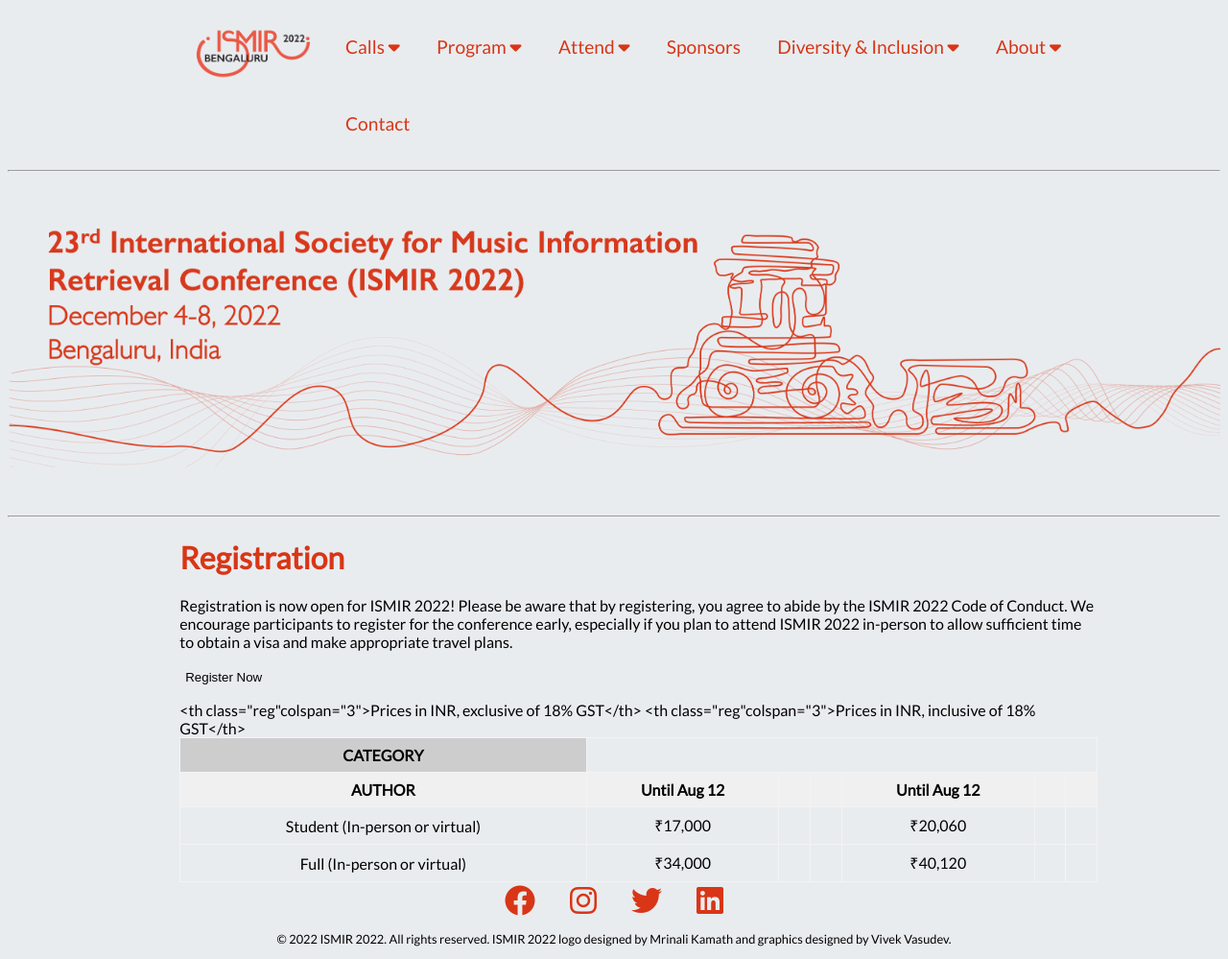
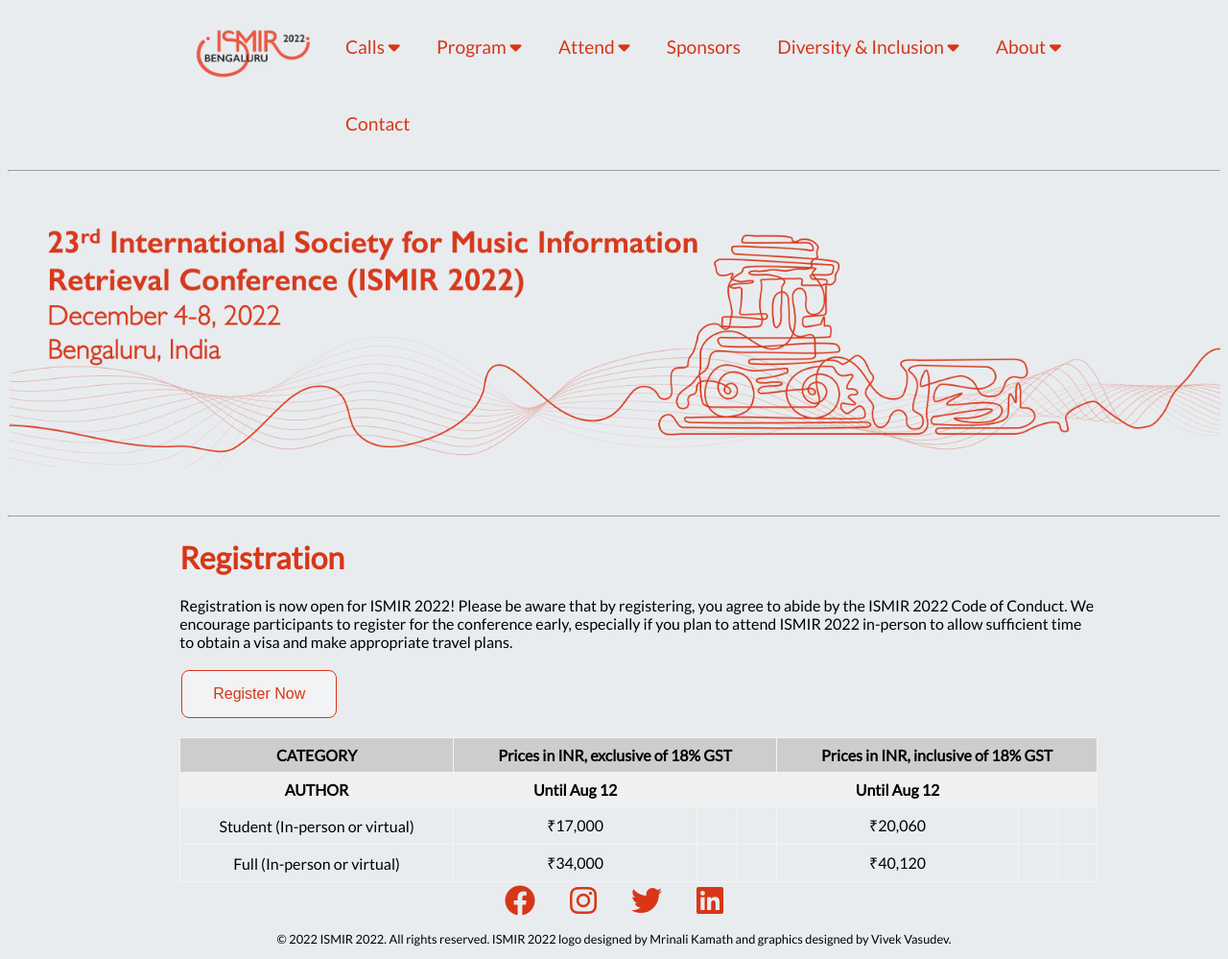
Before and after one commit to ismir2022/ismir2022.github.io, a Jekyll site: the page built from attend/registration_staging.md, in a window 1280 px wide. Shown: the whole page at 96% size. Built offline with Jekyll 4.4.1, drawn with Linux system fonts in a browser that asks for light colours; nearby versions of some CDN libraries.

Commit message:
update reg page with format updates

```diff
--- a/attend/registration_staging.md
+++ b/attend/registration_staging.md
@@ -7,13 +7,13 @@
 
 Registration is now open for ISMIR 2022! Please be aware that by registering, you agree to abide by the ISMIR 2022 Code of Conduct. We encourage participants to register for the conference early, especially if you plan to attend ISMIR 2022 in-person to allow sufficient time to obtain a visa and make appropriate travel plans.
 
-<a><button name="button" onclick="https://www.townscript.com/e/ismir2022-register">Register Now</button></a>
+<a href="https://www.townscript.com/e/ismir2022-register" target="_blank"><button class="reg">Register Now</button></a>
 
 <table class="reg">
   <tr class="reg">
     <th class="reg">CATEGORY</th>
-    <th  class="reg"colspan="3">Prices in INR, exclusive of 18% GST</th>
-    <th  class="reg"colspan="3">Prices in INR, inclusive of 18% GST</th>
+    <th class="reg" colspan="3">Prices in INR, exclusive of 18% GST</th>
+    <th class="reg" colspan="3">Prices in INR, inclusive of 18% GST</th>
   </tr>
   <tr class="reg">
   	<th class="reg">AUTHOR</th>
```
Also changed, not shown: _includes/css/musto.css (+14 -1 lines).
